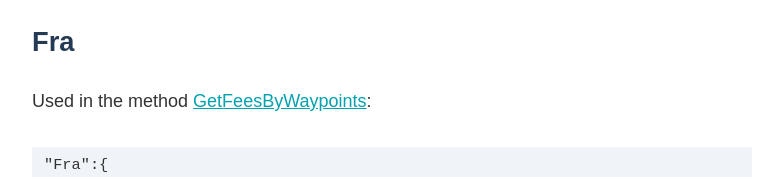
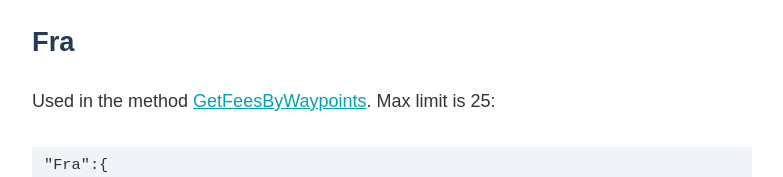
Before and after one commit to dibkunnskap/bompengekalkulator-landingsside, a Gatsby site: page /docs in a window 1280 px wide. Shown: the part 3786-3963 px from the top of the page, without its empty margins (248-1031 px from the left). Built offline with nearby package versions, Linux system fonts and the light colour scheme; Gatsby itself is replaced by a stand-in of ours; some packages are replaced by stand-ins of ours; code samples lack their colours; a web font is replaced by a local one.

Commit message:
Update Side “docs”

````diff
--- a/src/pages/docs.md
+++ b/src/pages/docs.md
@@ -130,7 +130,7 @@ List of waypoints in geo-coordinates. Every waypoint also have a time parameter
 ```
 
 ## Fra <a name="Fra"></a>
-Used in the method [GetFeesByWaypoints](#GetFeesByWaypoints):
+Used in the method [GetFeesByWaypoints](#GetFeesByWaypoints). Max limit is 25:
 
 ```
 "Fra":{
````
